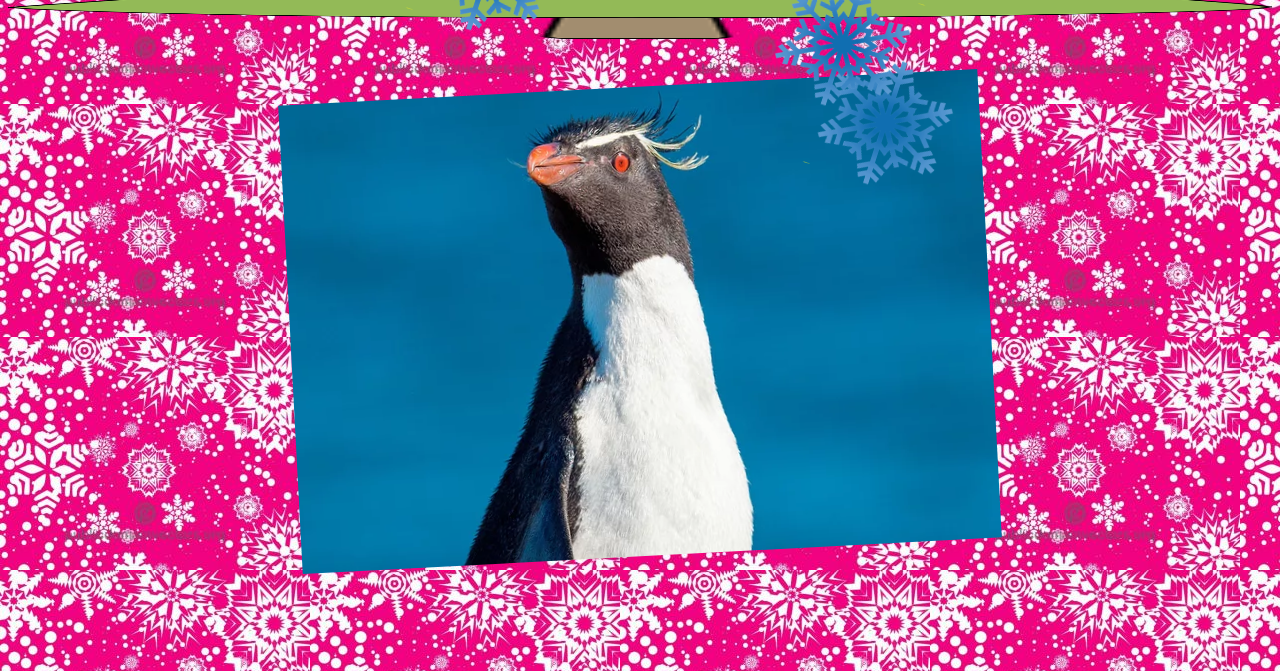
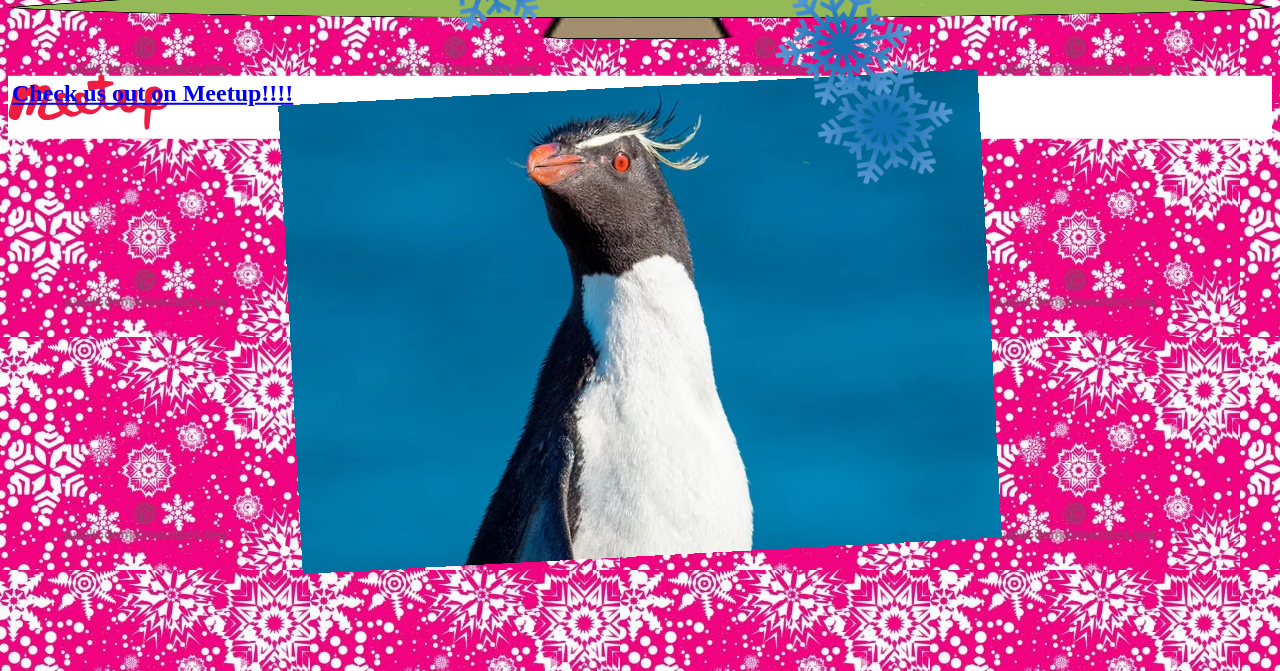
Before and after one commit to kalispell-software-crafters/ugly-sweater-website, a website built with Parcel: page src/index.html in a window 1280 px wide. Shown: the part 129-800 px from the top of the page. Built offline with nearby package versions, Linux system fonts and the light colour scheme.

Commit message:
Even more horrible

```diff
--- a/package.json
+++ b/package.json
@@ -13,7 +13,8 @@
     "minimist": "^1.2.5",
     "npm-run-all": "^4.1.5",
     "parcel-bundler": "^1.12.4",
-    "rimraf": "^3.0.2"
+    "rimraf": "^3.0.2",
+    "sass": "^1.30.0"
   },
   "dependencies": {
     "core-js": "^3.8.1",
--- a/src/index.html
+++ b/src/index.html
@@ -5,7 +5,7 @@
     <title>Website Template</title>
     <meta charset="utf-8" />
     <meta name="viewport" content="width=device-width, initial-scale=1" />
-    <link rel="stylesheet" href="index.css" />
+    <link rel="stylesheet" href="index.scss" />
     <script src="index.js" defer></script>
   </head>
   <body>
@@ -14,6 +14,10 @@
     </div>
     <div class="penguin-container">
       <img class="penguin" src="../assets/penguin.webp" />
+      <div class="meetup">
+        <img class="penguin" src="../assets/meetup.svg" />
+        <a href="https://www.meetup.com/Kalispell-Software-Crafters/">Check us out on Meetup!!!!</a>
+      </div>
     </div>
   </body>
 </html>
--- a/src/index.css
+++ b/src/index.scss
@@ -14,6 +14,7 @@ body {
 .penguin {
   transform: rotate(-3deg);
   margin: auto;
+  z-index: 3;
 }
 
 .penguin-container {
@@ -30,6 +31,7 @@ body {
   animation-iteration-count: infinite, 1;
   animation-timing-function: linear;
   animation-fill-mode: forwards;
+  z-index: 10;
 }
 
 .tree {
@@ -39,6 +41,29 @@ body {
   display: grid;
   align-content: center;
   margin-bottom: 3rem;
+}
+
+.meetup {
+  img {
+    max-width: 10rem;
+    max-height: 10rem;
+  }
+
+  background-color: white;
+
+  a {
+    position: relative;
+    top: -2rem;
+    left: -10rem;
+    font-weight: bold;
+    font-size: 1.5em;
+  }
+
+  animation-name: bounce;
+  animation-iteration-count: infinite;
+  animation-direction: alternate;
+  animation-duration: 4s;
+  z-index: 2;
 }
 
 @keyframes rotate {
@@ -60,3 +85,13 @@ body {
     bottom: 2rem;
   }
 }
+
+@keyframes bounce {
+  from {
+    transform: translateY(0);
+  }
+
+  to {
+    transform: translateY(-500px);
+  }
+}
```
Also changed, not shown: assets/meetup.svg (added), 1 other file.
